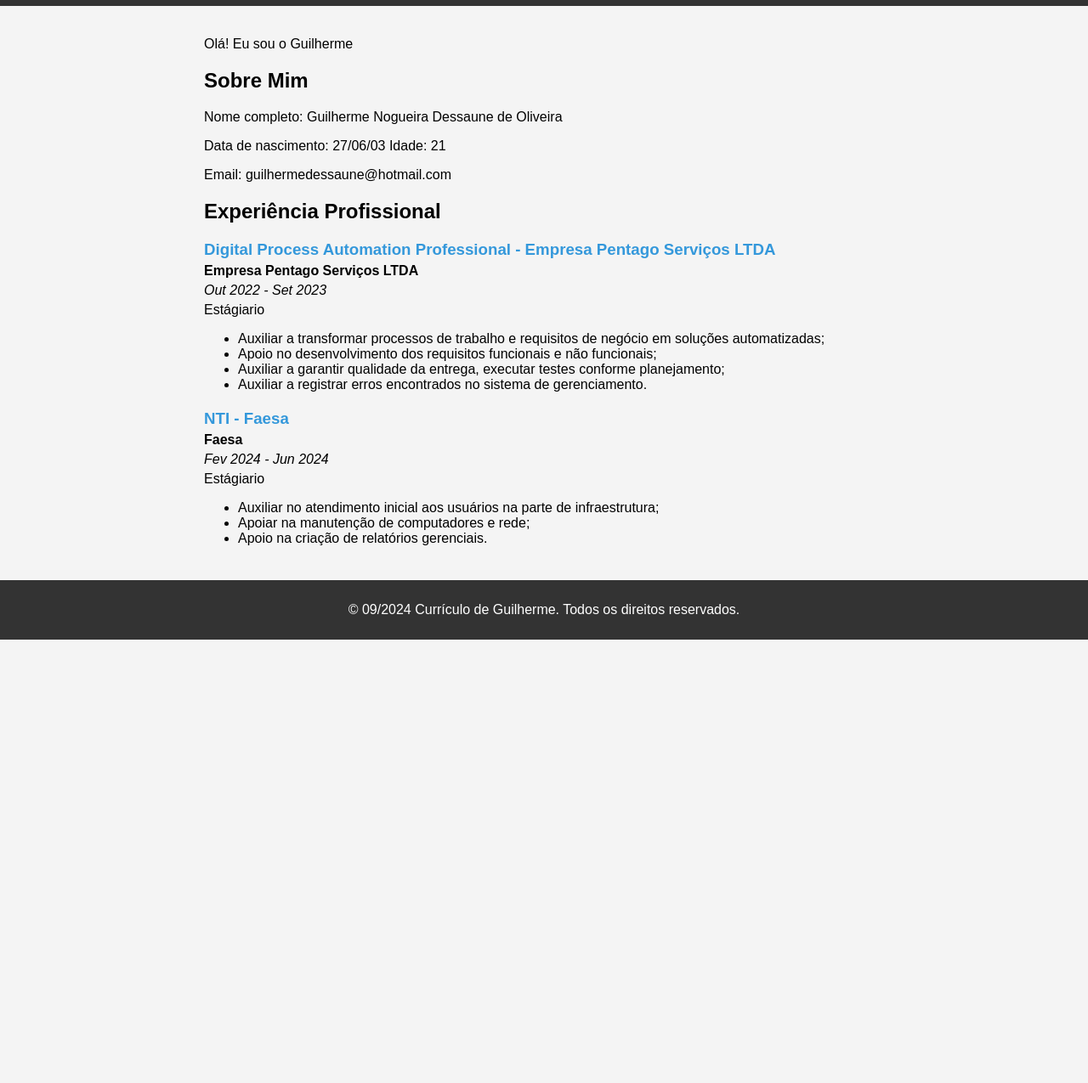
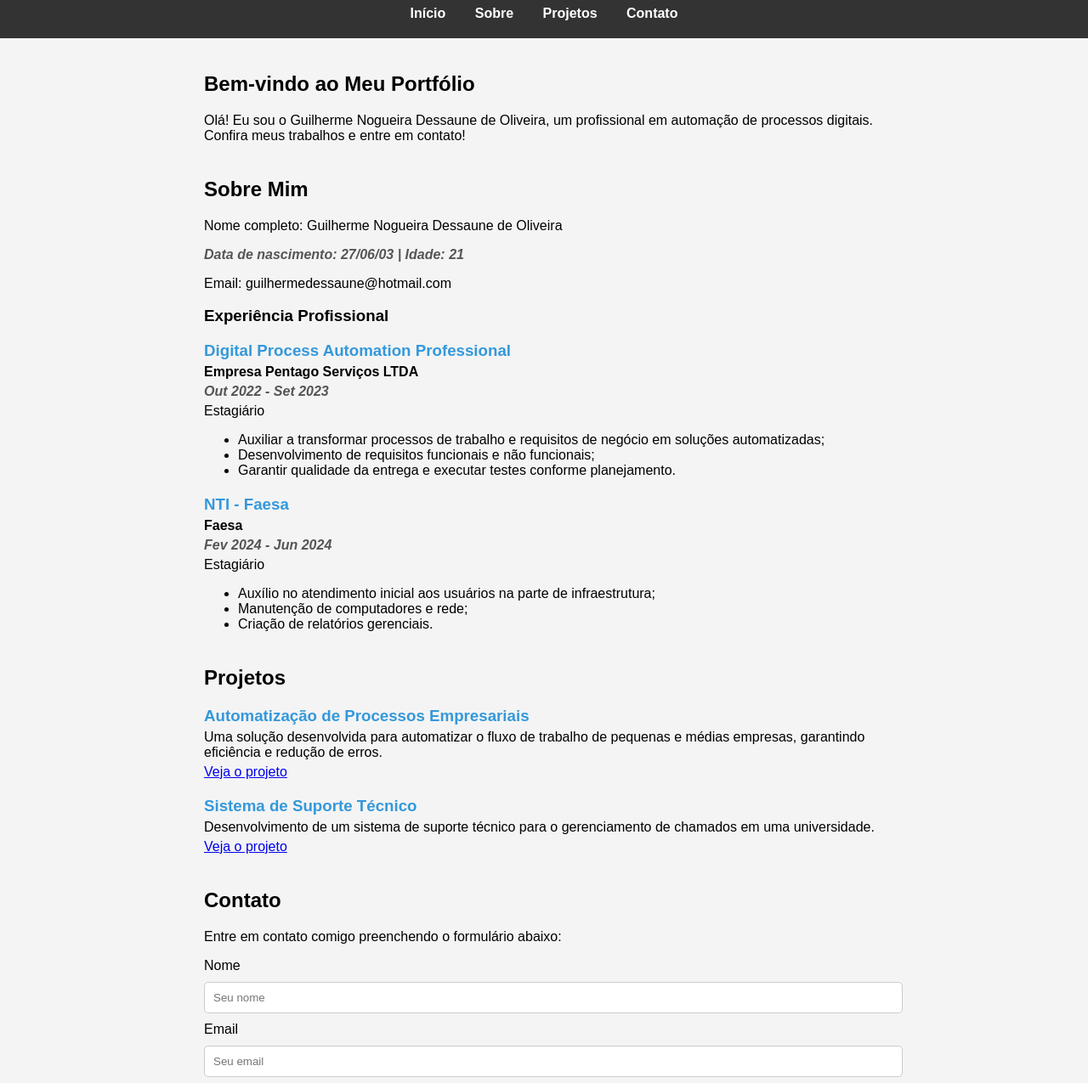
Before and after one commit to PicolasC/teste, a plain HTML site: page teste/index.html in a window 1280 px wide. Shown: the part 93-1368 px from the top of the page at 85% size. Before the commit the page ends 846 px from the top, so only its background shows below. Drawn offline with Linux system fonts and the light colour scheme.

Commit message:
Update2 index.html

```diff
--- a/teste/index.html
+++ b/teste/index.html
@@ -1,9 +1,9 @@
 <!DOCTYPE html>
 <html lang="pt-BR">
+<head>
     <meta charset="UTF-8">
-<head>
     <meta name="viewport" content="width=device-width, initial-scale=1.0">
-    <title>Meu Primeiro Site</title>
+    <title>Meu Portfólio - Guilherme Nogueira</title>
     <style>
         body {
             font-family: Arial, sans-serif;
@@ -14,8 +14,14 @@
         header {
             background-color: #333;
             color: #fff;
-            padding: 10px 0;
+            padding: 20px 0;
             text-align: center;
+        }
+        header nav a {
+            margin: 0 15px;
+            color: #fff;
+            text-decoration: none;
+            font-weight: bold;
         }
         main {
             padding: 20px;
@@ -31,64 +37,133 @@
             bottom: 0;
         }
         h1, h2, h3 {
-            color: #000000;
+            color: #000;
         }
-        .job {
+        section {
+            margin-bottom: 40px;
+        }
+        .job, .project {
             margin-bottom: 20px;
         }
-        .job h3 {
+        .job h3, .project h3 {
             margin: 0;
             color: #3498db;
         }
-        .job p {
+        .job p, .project p {
             margin: 5px 0;
         }
-        .job .company {
+        .company, .dates {
             font-weight: bold;
         }
-        .job .dates {
+        .dates {
             font-style: italic;
+            color: #555;
+        }
+        .contact-form input, .contact-form textarea {
+            width: 100%;
+            padding: 10px;
+            margin: 10px 0;
+            border: 1px solid #ccc;
+            border-radius: 5px;
+        }
+        .contact-form button {
+            padding: 10px 20px;
+            background-color: #3498db;
+            color: #fff;
+            border: none;
+            border-radius: 5px;
+            cursor: pointer;
+        }
+        .contact-form button:hover {
+            background-color: #2980b9;
         }
     </style>
 </head>
 <body>
     <header>
-        <h1>Bem-vindo ao Meu Currículo</h1>
+        <h1>Guilherme Nogueira - Portfólio</h1>
+        <nav>
+            <a href="#home">Início</a>
+            <a href="#about">Sobre</a>
+            <a href="#projects">Projetos</a>
+            <a href="#contact">Contato</a>
+        </nav>
     </header>
+
     <main>
-        <p>Olá! Eu sou o Guilherme</p>
+        <!-- Início -->
+        <section id="home">
+            <h2>Bem-vindo ao Meu Portfólio</h2>
+            <p>Olá! Eu sou o Guilherme Nogueira Dessaune de Oliveira, um profissional em automação de processos digitais. Confira meus trabalhos e entre em contato!</p>
+        </section>
+
+        <!-- Sobre Mim -->
+        <section id="about">
             <h2>Sobre Mim</h2>
             <p>Nome completo: Guilherme Nogueira Dessaune de Oliveira</p>
-        <p class="dates">Data de nascimento: 27/06/03 Idade: 21</p>
+            <p class="dates">Data de nascimento: 27/06/03 | Idade: 21</p>
             <p>Email: guilhermedessaune@hotmail.com</p>
-
-        <h2>Experiência Profissional</h2>
+            <h3>Experiência Profissional</h3>
             <div class="job">
-            <h3>Digital Process Automation Professional - Empresa Pentago Serviços LTDA</h3>
+                <h3>Digital Process Automation Professional</h3>
                 <p class="company">Empresa Pentago Serviços LTDA</p>
                 <p class="dates">Out 2022 - Set 2023</p>
-            <p>Estágiario</p>
+                <p>Estagiário</p>
                 <ul>
                     <li>Auxiliar a transformar processos de trabalho e requisitos de negócio em soluções automatizadas;</li>
-                <li>Apoio no desenvolvimento dos requisitos funcionais e não funcionais;</li>
-                <li>Auxiliar a garantir qualidade da entrega, executar testes conforme planejamento;</li>
-                <li>Auxiliar a registrar erros encontrados no sistema de gerenciamento.</li>
+                    <li>Desenvolvimento de requisitos funcionais e não funcionais;</li>
+                    <li>Garantir qualidade da entrega e executar testes conforme planejamento.</li>
                 </ul>
             </div>
             <div class="job">
                 <h3>NTI - Faesa</h3>
                 <p class="company">Faesa</p>
                 <p class="dates">Fev 2024 - Jun 2024</p>
-            <p>Estágiario</p>
+                <p>Estagiário</p>
                 <ul>
-                <li>Auxiliar no atendimento inicial aos usuários na parte de infraestrutura;</li>
-                <li>Apoiar na manutenção de computadores e rede;</li>
-                <li>Apoio na criação de relatórios gerenciais.</li>
+                    <li>Auxílio no atendimento inicial aos usuários na parte de infraestrutura;</li>
+                    <li>Manutenção de computadores e rede;</li>
+                    <li>Criação de relatórios gerenciais.</li>
                 </ul>
             </div>
+        </section>
+
+        <!-- Projetos -->
+        <section id="projects">
+            <h2>Projetos</h2>
+            <div class="project">
+                <h3>Automatização de Processos Empresariais</h3>
+                <p>Uma solução desenvolvida para automatizar o fluxo de trabalho de pequenas e médias empresas, garantindo eficiência e redução de erros.</p>
+                <p><a href="https://exemplo.com" target="_blank">Veja o projeto</a></p>
+            </div>
+            <div class="project">
+                <h3>Sistema de Suporte Técnico</h3>
+                <p>Desenvolvimento de um sistema de suporte técnico para o gerenciamento de chamados em uma universidade.</p>
+                <p><a href="https://exemplo.com" target="_blank">Veja o projeto</a></p>
+            </div>
+        </section>
+
+        <!-- Contato -->
+        <section id="contact">
+            <h2>Contato</h2>
+            <p>Entre em contato comigo preenchendo o formulário abaixo:</p>
+            <form class="contact-form">
+                <label for="name">Nome</label>
+                <input type="text" id="name" name="name" placeholder="Seu nome">
+
+                <label for="email">Email</label>
+                <input type="email" id="email" name="email" placeholder="Seu email">
+
+                <label for="message">Mensagem</label>
+                <textarea id="message" name="message" rows="5" placeholder="Sua mensagem"></textarea>
+
+                <button type="submit">Enviar</button>
+            </form>
+        </section>
     </main>
+
     <footer>
-        <p>&copy; 09/2024 Currículo de Guilherme. Todos os direitos reservados.</p>
+        <p>&copy; 09/2024 Portfólio de Guilherme Nogueira. Todos os direitos reservados.</p>
     </footer>
 </body>
 </html>
```
Lines whose indentation alone changed are shown as unchanged.
